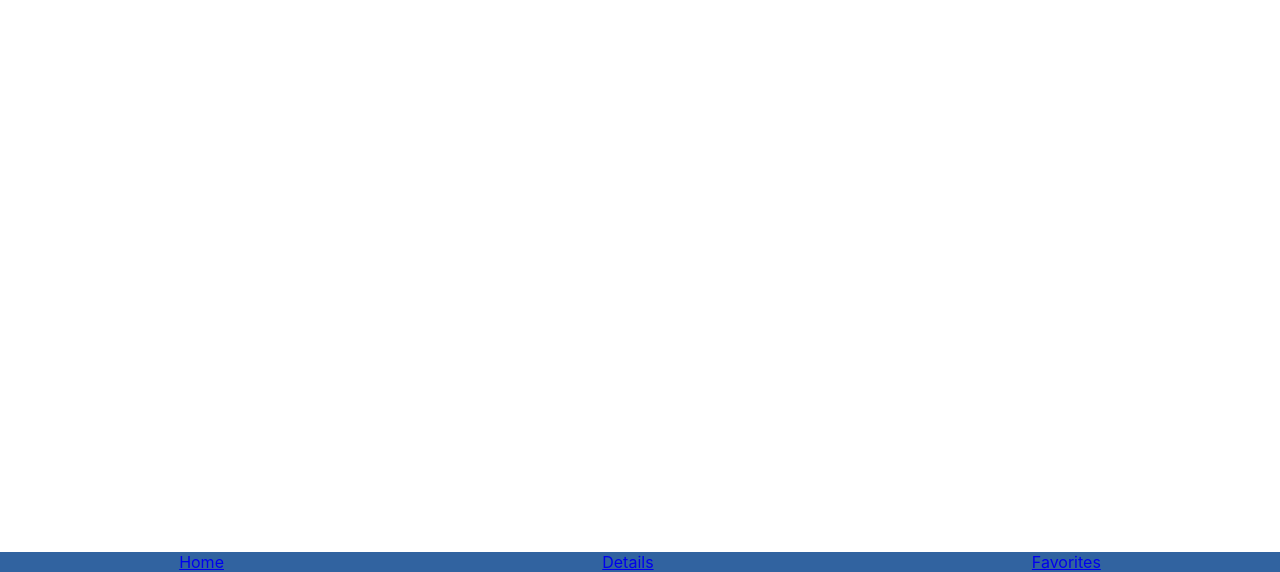
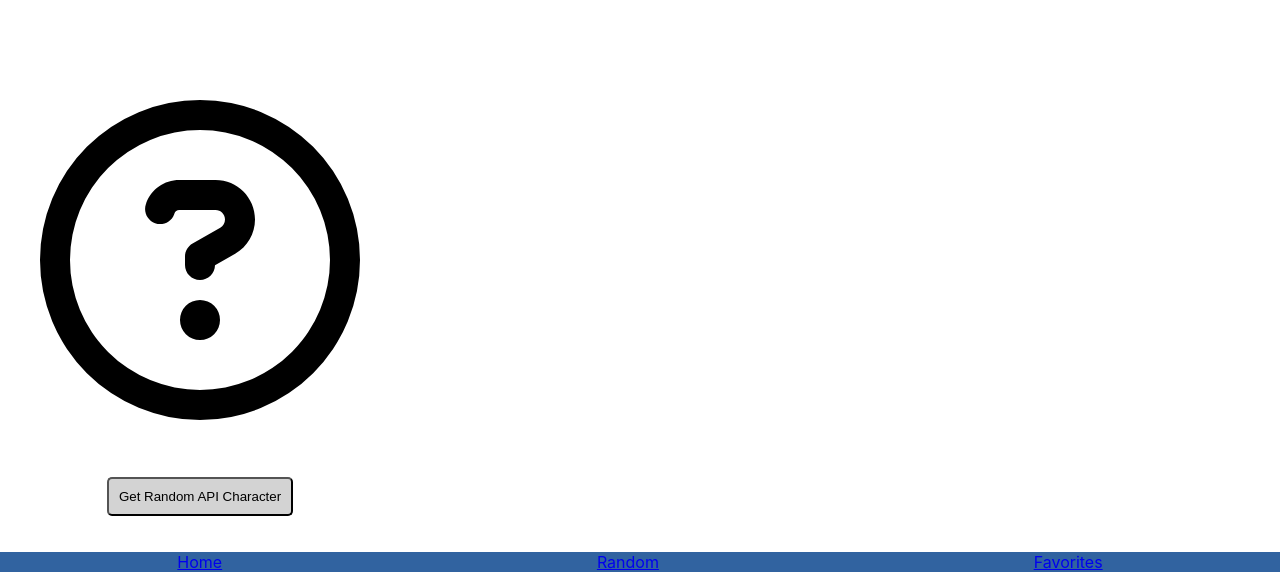
Before and after one commit to anhthu253/react-and-morty, a React (Create React App) app: page /random in a window 1280 px wide. Shown: the part 168-740 px from the top of the page. Built offline with nearby package versions, Linux system fonts and the light colour scheme; no server answers.

Commit message:
built random character  page

```diff
--- a/src/App.js
+++ b/src/App.js
@@ -2,6 +2,7 @@ import "./App.css";
 import Cards from "./pages/Cards";
 import Header from "./components/Header";
 import NavBar from "./components/NavBar";
+import Random from "./pages/Random";
 import { Routes, Route, useNavigate } from "react-router-dom";
 import { useState, useEffect } from "react";
 
@@ -15,6 +16,28 @@ function App() {
   const [favorites, setFavorites] = useState(
     JSON.parse(localStorage.getItem("favorites")) ?? []
   );
+
+  const [fetchRandomIndex, setFetchRandomIndex] = useState(0);
+  const [randomCharacter, setRandomCharacter] = useState({});
+
+  async function fetchRandomCharacter() {
+    const response = await fetch(rootURL + "/" + fetchRandomIndex);
+    const result = await response.json();
+
+    const profile = {
+      name: result.name,
+      avatar: result.image,
+      type: result.type,
+      status: result.status,
+      occurrences: result.episode.length,
+    };
+    setRandomCharacter({
+      id: Math.random().toString(36).substring(2),
+      profile: profile,
+      detail: false,
+      favorite: false,
+    });
+  }
 
   async function fetchCharacters() {
     const response = await fetch(rootURL);
@@ -72,6 +95,20 @@ function App() {
     );
   }
 
+  function toggleRandomCharacterDetails() {
+    setRandomCharacter({ ...randomCharacter, detail: !randomCharacter.detail });
+  }
+  function toggleRandomCharacterFavorite() {
+    setRandomCharacter({
+      ...randomCharacter,
+      favorite: !randomCharacter.favorite,
+    });
+  }
+
+  useEffect(() => {
+    fetchRandomCharacter();
+  }, [fetchRandomIndex]);
+
   useEffect(() => {
     fetchCharacters();
   }, []);
@@ -80,6 +117,12 @@ function App() {
     localStorage.setItem("characters", JSON.stringify(characters));
     setFavorites(characters.filter((character) => character.favorite));
   }, [characters]);
+
+  useEffect(() => {
+    setFavorites(
+      randomCharacter.favorite ? [...favorites, randomCharacter] : favorites
+    );
+  }, [randomCharacter]);
 
   useEffect(() => {
     localStorage.setItem("favorites", JSON.stringify(favorites));
@@ -99,14 +142,14 @@ function App() {
               displayFavorite={false}
               onMoreDetails={(id, index) => {
                 moreDetails(id);
-                navigate("/details/" + index);
+                navigate("/details/" + (index + 1));
               }}
             />
           }
         ></Route>
         {characters.map((character, index) => (
           <Route
-            path={`/details/${index}`}
+            path={`/details/${index + 1}`}
             element={
               <Cards
                 characters={[character]}
@@ -120,6 +163,20 @@ function App() {
           ></Route>
         ))}
         <Route
+          path={`/details/${fetchRandomIndex}`}
+          element={
+            <Cards
+              characters={[randomCharacter]}
+              showMore={randomCharacter.detail}
+              onMoreDetails={(id, index) => toggleRandomCharacterDetails()}
+              markFavorite={randomCharacter.favorite}
+              onSetFavorite={(id) => toggleRandomCharacterFavorite()}
+              displayFavorite={true}
+            />
+          }
+        ></Route>
+
+        <Route
           path="/favorites"
           element={
             <Cards
@@ -132,6 +189,22 @@ function App() {
             />
           }
         ></Route>
+
+        <Route
+          path="/random"
+          element={
+            <Random
+              character={randomCharacter}
+              getRandomIndex={() =>
+                setFetchRandomIndex(21 + Math.floor(Math.random() * 200))
+              }
+              onMoreDetails={() => {
+                toggleRandomCharacterDetails();
+                navigate("details/" + fetchRandomIndex);
+              }}
+            />
+          }
+        ></Route>
       </Routes>
       <NavBar></NavBar>
     </div>
--- a/src/components/NavBar.js
+++ b/src/components/NavBar.js
@@ -7,7 +7,7 @@ export default function NavBar() {
       <NavLink to="/" end>
         Home
       </NavLink>
-      <NavLink to="details">Details</NavLink>
+      <NavLink to="random">Random</NavLink>
       <NavLink to="favorites">Favorites</NavLink>
     </StyledNavBar>
   );
--- /dev/null
+++ b/src/pages/Random.js
@@ -0,0 +1,47 @@
+import styled from "styled-components";
+import { faCircleQuestion } from "@fortawesome/free-regular-svg-icons";
+import { FontAwesomeIcon } from "@fortawesome/react-fontawesome";
+
+import Card from "../components/Card";
+
+const rootURL = "https://rickandmortyapi.com/api/character";
+export default function Random({ character, onMoreDetails, getRandomIndex }) {
+  return (
+    <Section>
+      {character.profile !== undefined ? (
+        <Card
+          key={character.id}
+          profile={character.profile}
+          needDetails={false}
+          onDetails={onMoreDetails}
+          isFavorite={false}
+          favOption={false}
+        />
+      ) : (
+        <Questionmark>
+          <FontAwesomeIcon icon={faCircleQuestion} />
+        </Questionmark>
+      )}
+
+      <StyledButton onClick={getRandomIndex}>
+        Get Random API Character
+      </StyledButton>
+    </Section>
+  );
+}
+
+const Section = styled.ul`
+  list-style: none;
+  position: absolute;
+  bottom: 100px;
+`;
+const Questionmark = styled.div`
+  font-size: 20rem;
+`;
+
+const StyledButton = styled.button`
+  background: lightgrey;
+  padding: 10px;
+  border-radius: 5px;
+  margin-top: 20px;
+`;
```
Also changed, not shown: src/pages/Cards.js (+0 -43 lines), src/pages/Details.js (deleted, +0 -7 lines).
